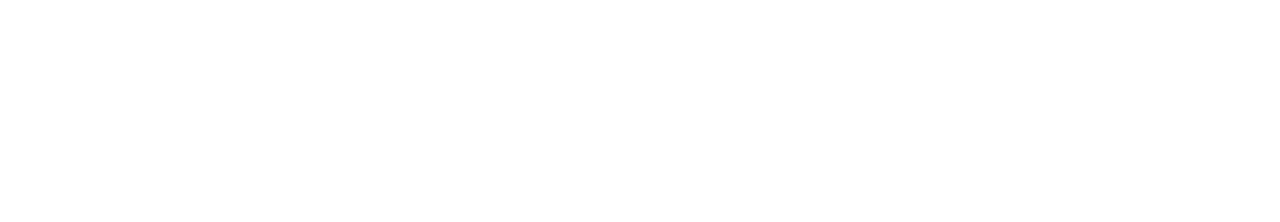
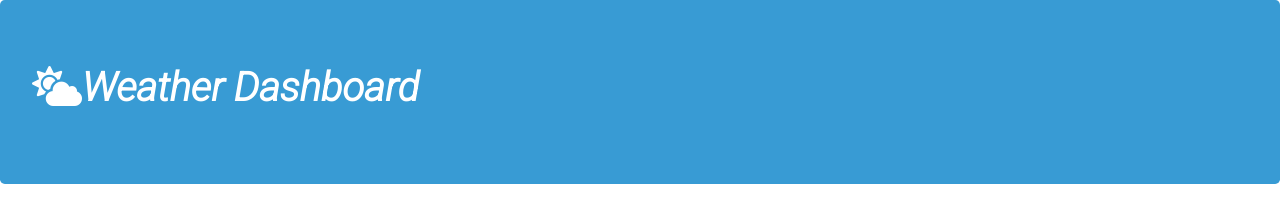
Before and after one commit to willyhuang18/Weather-Dashborad, a plain HTML site: page index.html in a window 1280 px wide. Drawn offline with nearby package versions, Linux system fonts and the light colour scheme.

Commit message:
giving the header

```diff
--- a/index.html
+++ b/index.html
@@ -9,10 +9,17 @@
   <link rel="stylesheet" href="https://use.fontawesome.com/releases/v5.8.1/css/all.css"
     integrity="sha384-50oBUHEmvpQ+1lW4y57PTFmhCaXp0ML5d60M1M7uH2+nqUivzIebhndOJK28anvf"
     crossorigin="anonymous"/>
-  <link href="https://fonts.googleapis.com/css?family=Open+Sans&display=swap" rel="stylesheet"/>
+    <link href="https://fonts.googleapis.com/css2?family=Roboto:ital,wght@1,300&display=swap" rel="stylesheet">
   <link rel="stylesheet" href="style.css"/>
 </head>
 <body>
+    <div class="jumbotron" style="background-color:#389bd4 ;color: #fff;">
+        <h1> <i class="fas fa-cloud-sun"></i><strong>Weather Dashboard</strong></h1>
+    </div>
+
+
+
+
 
 </body>
 <script src="https://cdnjs.cloudflare.com/ajax/libs/jquery/3.2.1/jquery.min.js"></script>
--- a/style.css
+++ b/style.css
@@ -0,0 +1,8 @@
+*{
+    box-sizing: border-box;
+}
+
+body{
+    font-size: 16px;
+    font-family: 'Roboto', sans-serif;
+}
```
